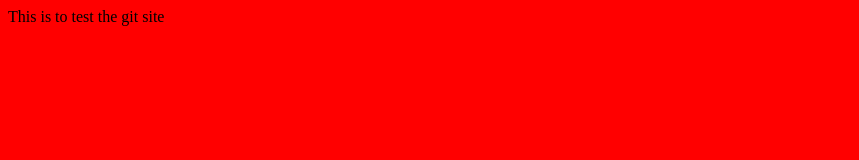
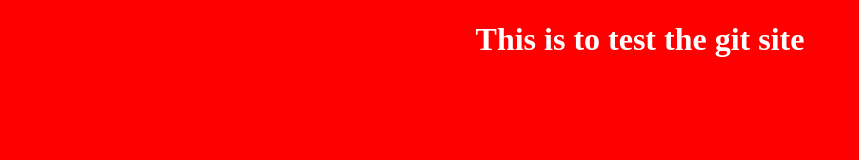
Before and after one commit to mbottone-bkg/mbottone-bkg.github.io, a plain HTML site: page index.html in a window 1280 px wide. Shown: the whole page, without its empty margins (0-859 px from the left). Drawn offline with Linux system fonts and the light colour scheme.

Commit message:
styled page

```diff
--- a/index.html
+++ b/index.html
@@ -7,6 +7,6 @@
     <title>Beekeeper Group Git Test site!</title>
 </head>
 <body>
-   This is to test the git site
+   <h1>This is to test the git site <h1>
 </body>
 </html>
--- a/style.css
+++ b/style.css
@@ -1,3 +1,7 @@
 body{
     background-color: red;
 }
+h1{
+    color:#fff;
+    text-align: center;
+}
```
